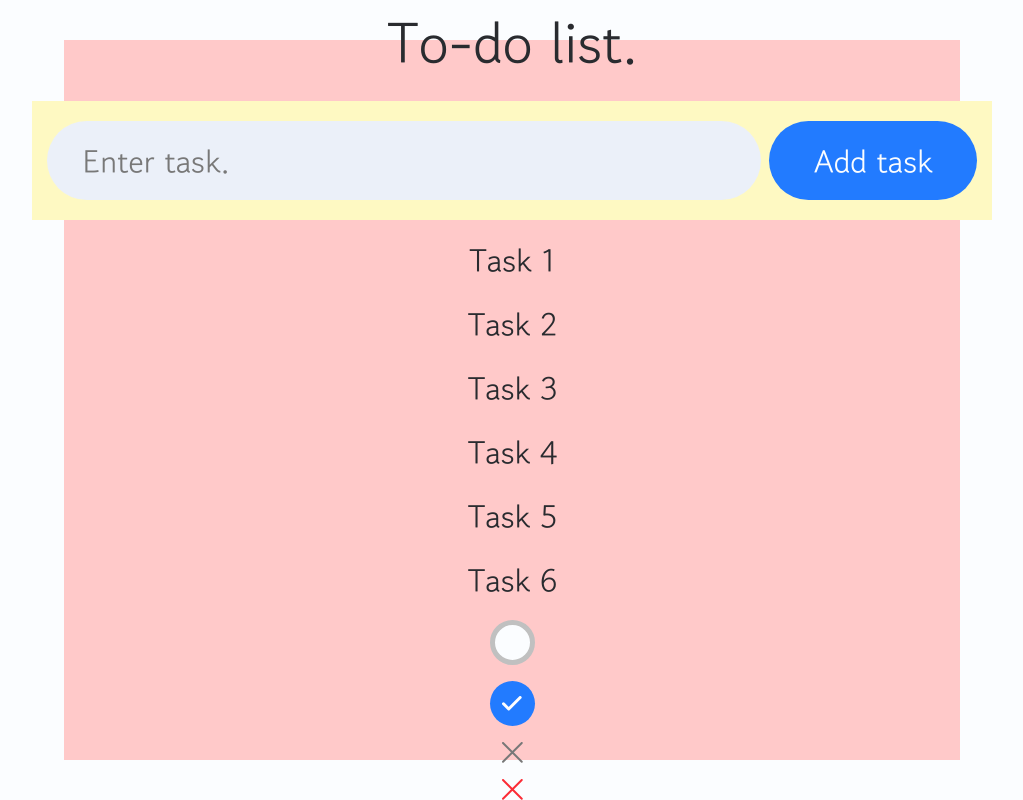
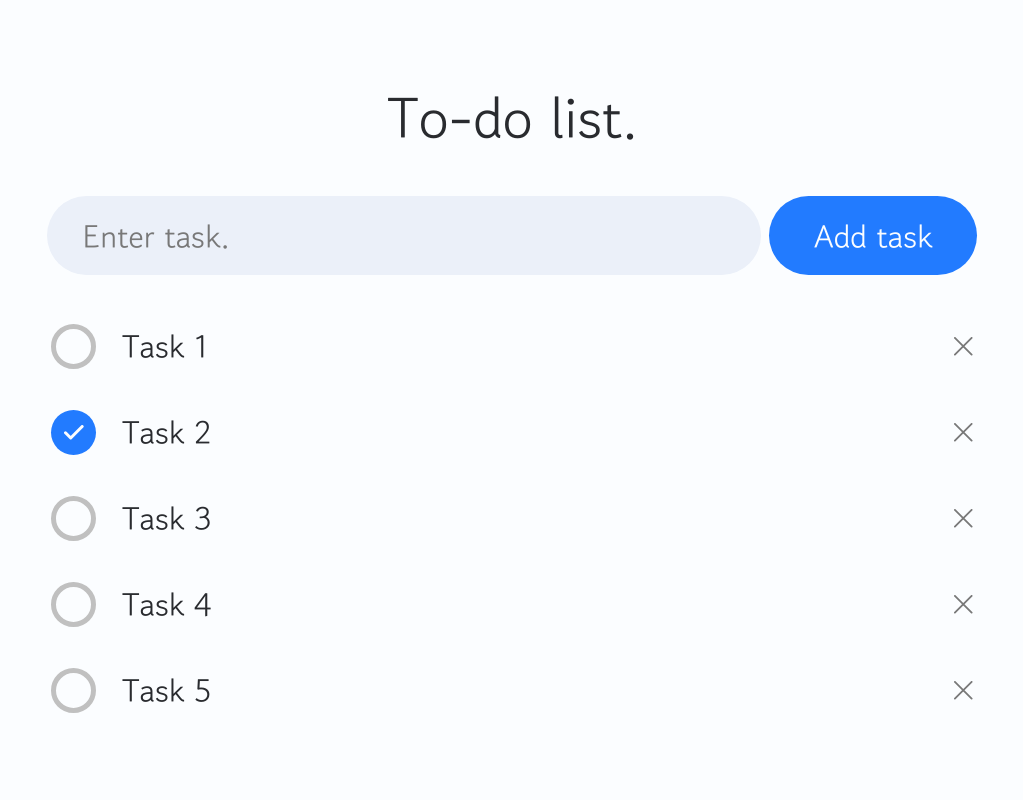
Before and after one commit to HasAFriend/to-do-list-webapp, a Next.js app: page /dashboard in a window 1280 px wide. Shown: the whole page, without its empty margins (128-1151 px from the left). Built offline with nearby package versions, Linux system fonts and the light colour scheme.

Commit message:
feat/ created taskbar component which includes CloseIcon, Circlebutton, and TypographyText components

```diff
--- a/src/app/dashboard/page.tsx
+++ b/src/app/dashboard/page.tsx
@@ -2,6 +2,7 @@ import { Button } from "@/presentation/components/ui/button/Button";
 import { CircleButton } from "@/presentation/components/ui/button/CircleButton";
 import { CloseIcon } from "@/presentation/components/ui/icons/CloseIcon";
 import { InputBar } from "@/presentation/components/ui/input/InputBar";
+import { TaskBar } from "@/presentation/components/TaskBar";
 import {
   TypographyTitle,
   TypographySubtitle,
@@ -11,25 +12,20 @@ import {
 export default function Home() {
   return (
     <div className="flex items-center justify-center min-h-screen">
-        <div className="flex items-center justify-center font-main flex-col w-[70vw] h-[90vh] gap-[16px] bg-red-200 gap-[16px]">
+        <div className="flex items-center justify-center font-main flex-col w-[70vw] h-[90vh] gap-[16px]  gap-[16px]">
           <div className="flex flex-col items-center justify-center">
             <TypographyTitle> To-do list. </TypographyTitle>
           </div>
-          <div className="flex flex-row items-center justify-center px-[15px] py-[20px] gap-[8px] bg-yellow-100">
+          <div className="flex flex-row items-center justify-center px-[15px] py-[20px] gap-[8px]">
             <InputBar placeholder="Enter task." />
             <Button> Add task </Button>
           </div>
           <div className="flex flex-col items-center justify-center gap-[16px]">
-            <TypographyText> Task 1 </TypographyText>
-            <TypographyText> Task 2 </TypographyText>
-            <TypographyText> Task 3 </TypographyText>
-            <TypographyText> Task 4 </TypographyText>
-            <TypographyText> Task 5 </TypographyText>
-            <TypographyText> Task 6 </TypographyText>
-            <CircleButton/>
-            <CircleButton variant="selected"></CircleButton>
-            <CloseIcon />
-            <CloseIcon className="text-red-500"></CloseIcon>
+            <TaskBar> Task 1 </TaskBar>
+            <TaskBar circleVariant="selected"> Task 2 </TaskBar>
+            <TaskBar> Task 3 </TaskBar>
+            <TaskBar> Task 4 </TaskBar>
+            <TaskBar> Task 5 </TaskBar>
           </div>
         </div>
 
--- /dev/null
+++ b/src/presentation/components/TaskBar.tsx
@@ -0,0 +1,35 @@
+import { cn } from "@/presentation/lib/utils";
+import * as React from "react";
+import { TypographyText } from "./ui/typography";
+import { CircleButton, type CircleButtonProps } from "./ui/button/CircleButton";
+import { CloseIcon } from "./ui/icons/CloseIcon";
+
+export type TaskBarProps = React.HTMLAttributes<HTMLDivElement> & {
+  circleVariant?: CircleButtonProps["variant"];
+} // CircleButtonProps allows the use of its variants. this just renames variant to circleVariant to be called distinctly in TaskBar component. if you want it to stay as variant when called just do & CircleButtonProps
+
+export const TaskBar = React.forwardRef<HTMLDivElement, TaskBarProps>(
+  ({ circleVariant="default", className, children, ...props }, ref) => ( // variant: circleButtonVariant renames the former to the latter [this is deleted in this version]
+    <div
+        ref={ref}
+        className={cn("flex flex-row items-center  w-[922px] h-[70px] gap-[25px] ",
+            className)}
+        {...props}
+    >
+        <div className="w-[45px] h-[45px] ">
+            <CircleButton variant={circleVariant}/>
+        </div>
+
+        <div className=" w-full flex flex-row items-center  ">
+            <TypographyText> {children} </TypographyText>
+        </div>
+
+        <div>
+            <CloseIcon className="w-[18.75px] h-[18.75px] "/>
+        </div>
+
+    </div>
+  )
+);
+
+TaskBar.displayName = "TaskBar";
--- a/src/presentation/components/ui/icons/CloseIcon.tsx
+++ b/src/presentation/components/ui/icons/CloseIcon.tsx
@@ -6,13 +6,13 @@ export type SVGProps = React.SVGProps<SVGSVGElement>
 export const CloseIcon = React.forwardRef<SVGSVGElement, SVGProps>(
     ({ className, ...props }, ref) => (
         <svg
-            width="21"
-            height="21"
+            width="18.75"
+            height="18.75"
             viewBox="0 0 21 21"
             fill="none"
             xmlns="http://www.w3.org/2000/svg"
             ref={ref} // Added - Allows scripts to be used in this SVG
-            className={className || "text-[var(--color-grey)]"}  // Added - Allows color change; || sets the text to be default grey unless overwritten by other className styles
+            className={cn(className, "text-[var(--color-grey)]")}  // Added - Allows color change; {cn(className, "text-[var(--color-grey)]") sets the text to be default grey unless overwritten by other className styles. RECALL: cn merges classes, so if the parent passes a className, it doesn’t override the default unless explicitly set.
             {...props} // Added - Allows for other props to enter this SVG component
             // Make sure ref, className, and ...props fit the SVG tag; it's inside <>
         >
```
